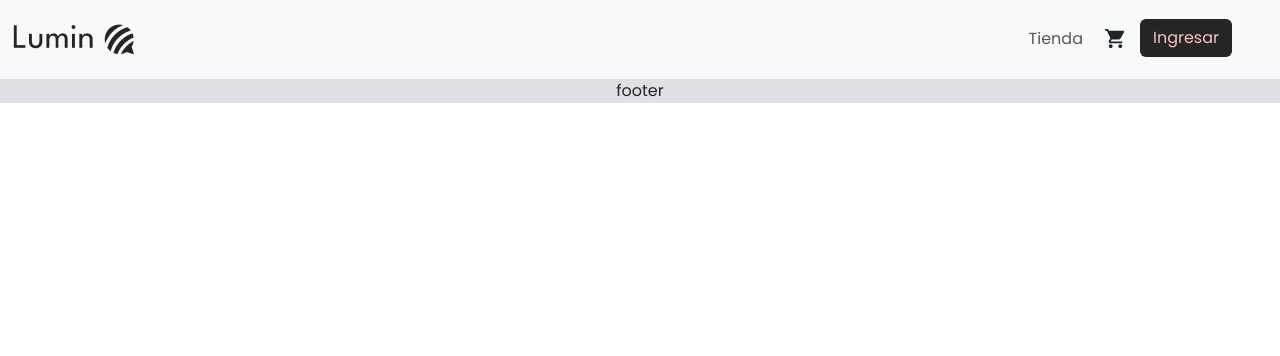
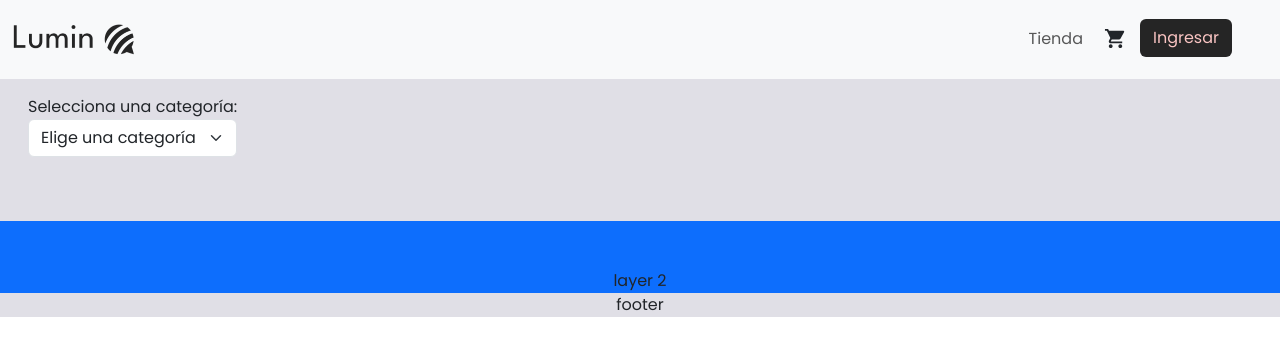
Before and after one commit to marcosquinteros/LuminSpa, a React (Vite) app: page /Store in a window 1280 px wide. Shown: the top 356 px of the page. Built offline with nearby package versions, Linux system fonts and the light colour scheme.

Commit message:
Avances en Store

```diff
--- a/src/App.jsx
+++ b/src/App.jsx
@@ -25,7 +25,7 @@ function App() {
         <Routes>
           <Route path="/" element={<Home />} />
           <Route path="/Categories" element={<Categories />} />
-          <Route path="/Store/:categoria" element={<Store />} />
+          <Route path="/Store" element={<Store />} />
           <Route path="/Login" element={<Login />} />
           <Route path="/Register" element={<Register />} />
         </Routes>
--- /dev/null
+++ b/src/Components/Store/Dropdown_btn.jsx
@@ -0,0 +1,27 @@
+import React, { useState }  from "react";
+
+const Dropdown_btn = () => {
+    const [selectedCategory, setSelectedCategory] = useState('');
+
+    const handleCategoryChange = (event) => {
+        setSelectedCategory(event.target.value);
+    }
+
+    return(
+        <div className="m-3">
+            <label htmlFor="categoryDropdown">Selecciona una categoría:</label>
+            <select
+            id="categoryDropdown"
+            className="form-select"
+            value={selectedCategory}
+            onChange={handleCategoryChange}>
+                <option value="">Elige una categoría</option>
+                <option value="cabello">Cabello</option>
+                <option value="cara">Cara</option>
+                <option value="cuerpo">Cuerpo</option>
+            </select>
+        </div>
+    )
+}
+
+export default Dropdown_btn
--- a/src/Pages/Store.jsx
+++ b/src/Pages/Store.jsx
@@ -1,25 +1,34 @@
 import React from "react";
 import productos from "../Components/Store/Productos";
+import Dropdown_btn from "../Components/Store/Dropdown_btn";
 
-class Store extends React.Component {
-  render() {
-    const categoria = this.props.match.params.categoria;
+const Store = () =>{
 
-    const productosFiltrados = productos.filter(
-      (producto) => producto.categoria === categoria
-    );
-
-    return (
-      <div>
-        <h2>Tienda - Categoría: {categoria}</h2>
-        <ul>
-          {productosFiltrados.map((producto, index) => (
-            <li key={index}>{producto.nombre}</li>
-          ))}
-        </ul>
+  return(
+  <div className="container-fluid column p-0">
+    <div className="container-fluid d-flex justify-content-start-lg">
+      <Dropdown_btn />
+    </div>
+    <div className="container-fluid column bg-primary">
+      <div className="container-fluid mt-5 h-75">
+        <div className="cards-container">
+          <div
+        style={{
+          overflowX: "auto",
+          scrollSnapType: "x mandatory",
+          display: "flex",
+          scrollBehavior: "smooth",
+        }}
+          className="my-5 "
+          />
+        </div>
+      <div className="container-fluid mt-5 h-75">
+        layer 2
       </div>
-    );
-  }
+    </div>
+  </div>
+</div>
+  )
 }
 
 export default Store;
```
